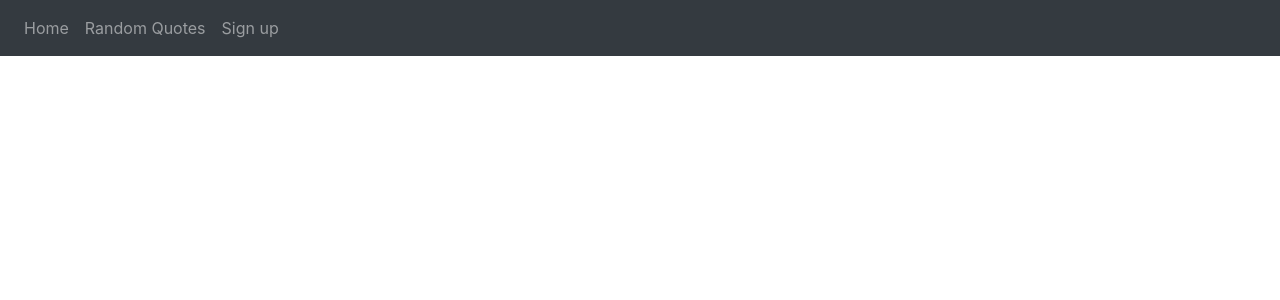
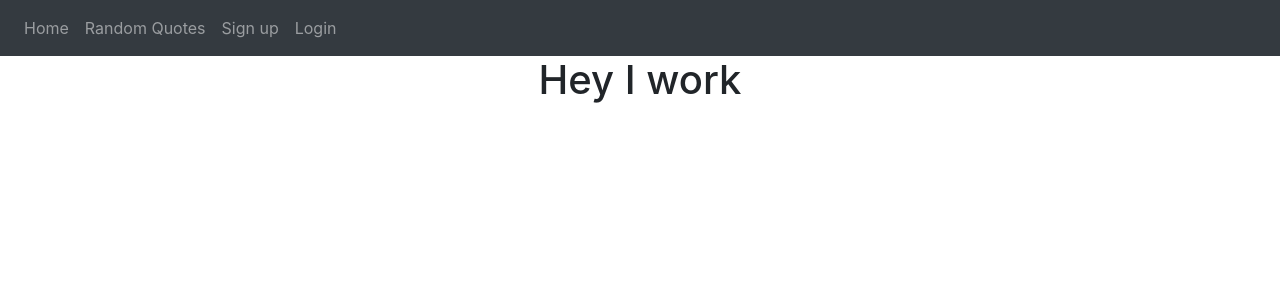
Before and after one commit to spgdaman/blog, a Flask app: page /authenticate/login in a window 1280 px wide. Shown: the top 300 px of the page. Run offline with Flask 2, Linux system fonts and the light colour scheme; parts of the project's set-up code (start-up, migrations or seed data) failed here and were passed over; some libraries are stand-ins or nearby versions.

Commit message:
login functionality added

```diff
--- a/app/auth/views.py
+++ b/app/auth/views.py
@@ -1,11 +1,17 @@
-from flask import render_template, redirect, url_for, flash
+from flask import render_template, redirect, url_for, flash, request
 from . import auth
 from .forms import LoginForm
+from flask_login import login_user
+from ..models import User
 
-@auth.route('/login')
+@auth.route('/login', methods=["GET","POST"])
 def login():
-    form = LoginForm()
+    login_form = LoginForm()
 
-    if form.validate_on_submit():
-        pass
+    if login_form.validate_on_submit():
+        user = User.query.filter_by(username=login_form.username.data).first()
+        if user is not None and user.check_password(password=login_form.password.data):
+            login_user(user)
+            return redirect(request.args.get('next') or url_for('main.index'))
+
     return render_template('auth/login.html')
--- a/app/models.py
+++ b/app/models.py
@@ -1,6 +1,11 @@
 from . import db
 from werkzeug.security import generate_password_hash, check_password_hash
 from flask_login import UserMixin
+from . import login_manager
+
+@login_manager.user_loader
+def load_user(user_id):
+    return User.query.get(int(user_id))
 
 class Quotes:
 
--- a/app/templates/auth/login.html
+++ b/app/templates/auth/login.html
@@ -1,5 +1,7 @@
 {% extends 'base.html' %}
 
 {% block content %}
-
+    <center>
+        <h1>Hey I work</h1>
+    </center>
 {% endblock %}
--- a/app/templates/base.html
+++ b/app/templates/base.html
@@ -8,11 +8,13 @@
         <script src="https://stackpath.bootstrapcdn.com/bootstrap/4.3.1/js/bootstrap.min.js" integrity="sha384-JjSmVgyd0p3pXB1rRibZUAYoIIy6OrQ6VrjIEaFf/nJGzIxFDsf4x0xIM+B07jRM" crossorigin="anonymous"></script>
     </head>
     <body>
+
         <nav class='navbar navbar-expand-lg navbar-dark bg-dark'>
             <div class="navbar-nav">
                 <a class="nav-item nav-link" href="{{url_for('main.index')}}">Home</a>
                 <a class="nav-item nav-link" href="{{url_for('main.show_quote')}}">Random Quotes</a>
                 <a class="nav-item nav-link" href=" {{ url_for('main.signup') }}">Sign up</a>
+                <a class="nav-item nav-link" href="{{ url_for('auth.login') }}">Login</a>
             </div>
         </nav>
 
--- a/app/templates/signup.html
+++ b/app/templates/signup.html
@@ -1,4 +1,5 @@
 {% extends 'base.html' %}
+{% import 'bootstrap/wtf.html' as wtf %}
 
 {% block content %}
 
```
Also changed, not shown: app/__init__.py (+9 -0 lines), app/main/views.py (+16 -1 lines).
